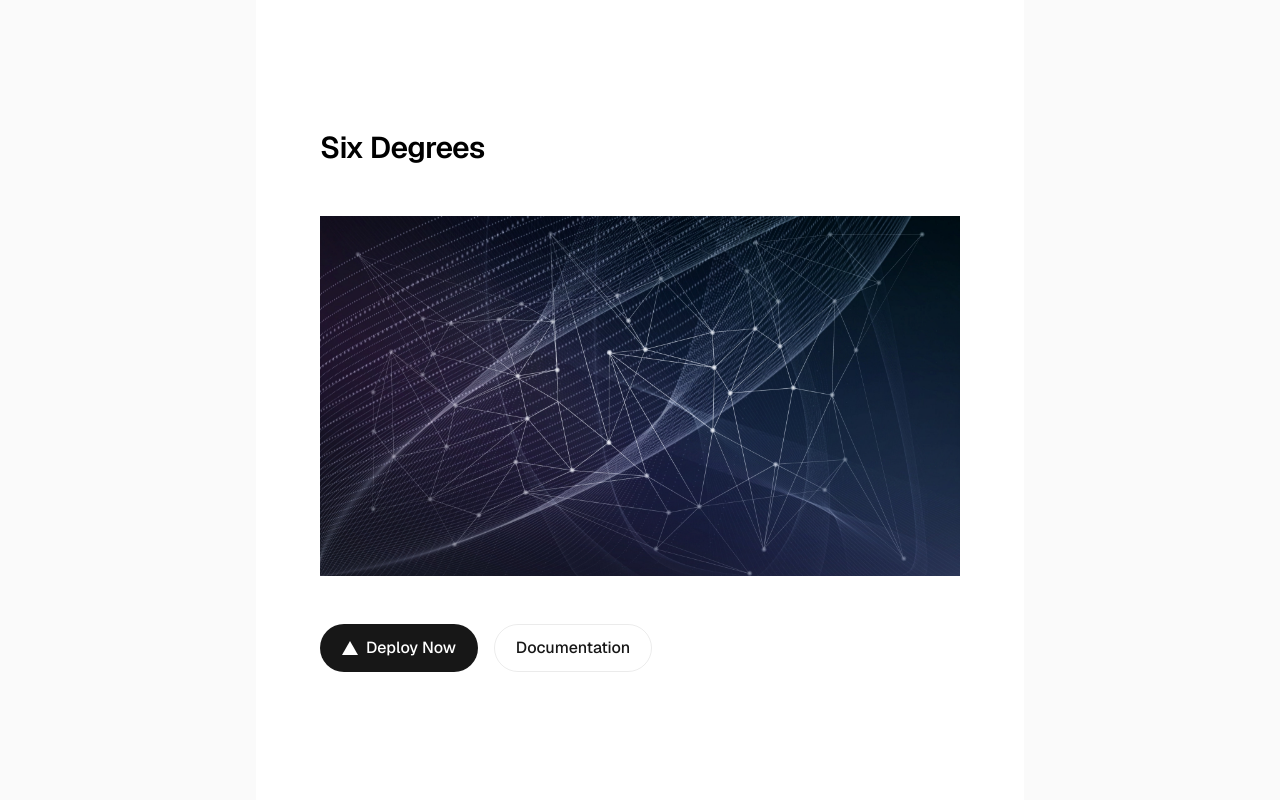
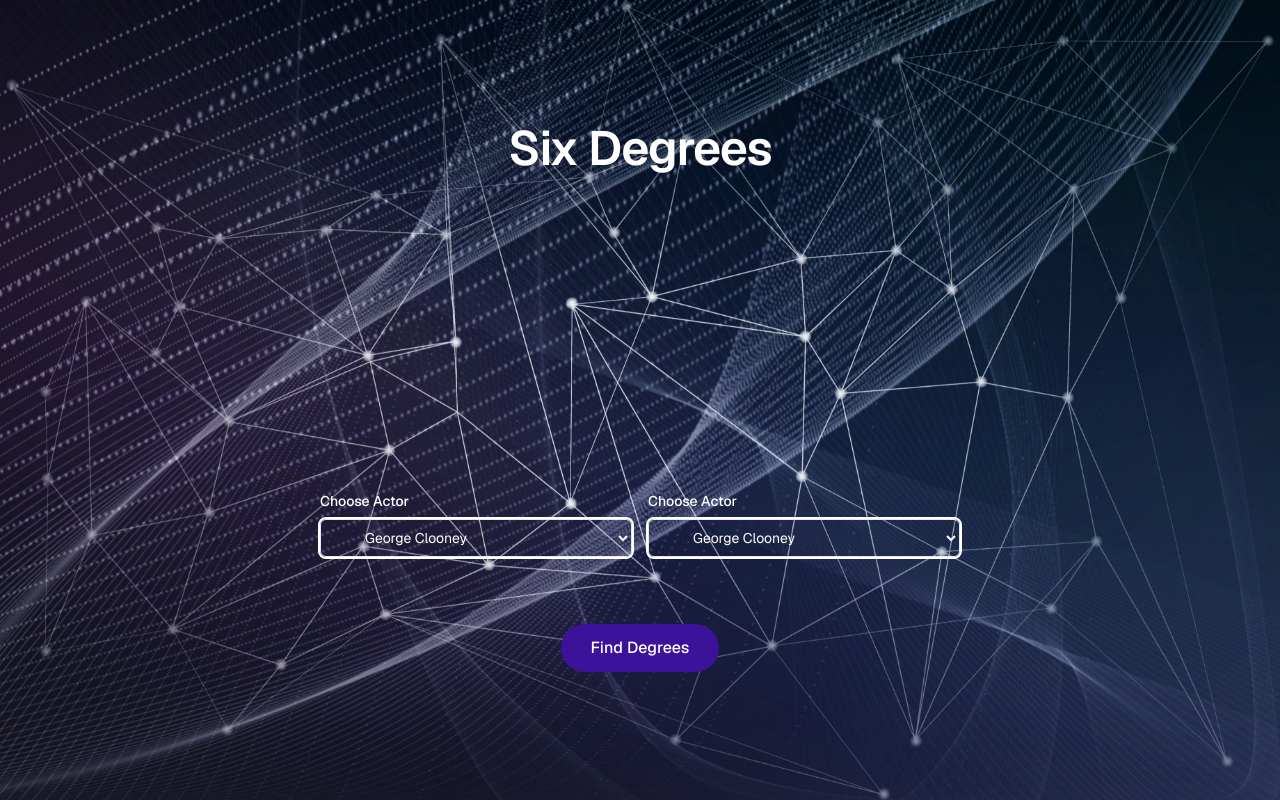
Before and after one commit to jscampbell43/six-degrees-app, a Next.js app: page / in a window 1280 px wide. Built offline with nearby package versions, Linux system fonts and the light colour scheme.

Commit message:
Added CSS Styling and buttons

```diff
--- a/app/layout.tsx
+++ b/app/layout.tsx
@@ -1,6 +1,7 @@
 import type { Metadata } from "next";
 import { Geist, Geist_Mono } from "next/font/google";
 import '@/app/ui/global.css';
+import Header from "@/app/ui/header";
 
 const geistSans = Geist({
   variable: "--font-geist-sans",
@@ -17,13 +18,16 @@ export const metadata: Metadata = {
   description: "Generated by create next app",
 };
 
-export default function RootLayout({ children }: LayoutProps<"/">) {
+export default function RootLayout({ children }: { children: React.ReactNode }) {
   return (
     <html
       lang="en"
       className={`${geistSans.variable} ${geistMono.variable} h-full antialiased`}
     >
-      <body className="min-h-full flex flex-col">{children}</body>
+      <body className="min-h-full flex flex-col">
+        <Header/>
+        {children}
+      </body>
     </html>
   );
 }
--- /dev/null
+++ b/app/not-found.tsx
@@ -0,0 +1,12 @@
+
+
+export default function NotFound(){
+    return (
+        <div>
+            <h2>
+                Page Not Found
+            </h2>
+            <p>Could not find requested resource</p>
+        </div>
+    )
+}
--- a/app/page.tsx
+++ b/app/page.tsx
@@ -1,46 +1,62 @@
-import Image from "next/image";
+import Link from "next/link";
 
 export default function Home() {
   return (
-    <div className="flex flex-col flex-1 items-center justify-center bg-zinc-50 font-sans dark:bg-black">
-      <main className="flex flex-1 w-full max-w-3xl flex-col items-center justify-between py-32 px-16 bg-white dark:bg-black sm:items-start">
-        <div className="flex flex-col items-center gap-6 text-center sm:items-start sm:text-left">
-          <h1 className="max-w-xs text-3xl font-semibold leading-10 tracking-tight text-black dark:text-zinc-50">
-            Six Degrees
-          </h1>
+    <div className="flex flex-col flex-1 items-center justify-center font-sans">
+      <main className="flex flex-1 w-full max-w-3xl flex-col items-center justify-between py-32 px-16">
+        <div className="flex gap-4 w-full">
+          {/* Select Actor 1 */}
+          <div className="flex-1">
+            <label htmlFor="actor1" className="mb-2 block text-sm font-medium">
+              Choose Actor
+            </label>
+            <div className="relative">
+              <select
+                id="actor1"
+                name="actor1"
+                className="peer block w-full cursor-pointer rounded-md border border-gray-200 py-2 pl-10 text-sm outline-2 placeholder:text-gray-500"
+                defaultValue="Kevin Bacon"
+              >
+                <option value="" disabled>
+                  Select Actor
+                </option>
+                <option>
+                  George Clooney
+                </option>
+              </select>
+            </div>
+          </div>
+
+          {/* Select Actor 2 */}
+          <div className="flex-1">
+            <label htmlFor="actor2" className="mb-2 block text-sm font-medium">
+              Choose Actor
+            </label>
+            <div className="relative">
+              <select
+                id="actor2"
+                name="actor2"
+                className="peer block w-full cursor-pointer rounded-md border border-gray-200 py-2 pl-10 text-sm outline-2 placeholder:text-gray-500"
+                defaultValue="Kevin Bacon"
+              >
+                <option value="" disabled>
+                  Select Actor
+                </option>
+                <option>
+                  George Clooney
+                </option>
+              </select>
+            </div>
+          </div>
         </div>
-        <Image
-          className="dark:invert"
-          src="/connections.jpg"
-          alt="Next.js logo"
-          width={4096}
-          height={2300}
-          priority
-        />
         <div className="flex flex-col gap-4 text-base font-medium sm:flex-row">
-          <a
-            className="flex h-12 w-full items-center justify-center gap-2 rounded-full bg-foreground px-5 text-background transition-colors hover:bg-[#383838] dark:hover:bg-[#ccc] md:w-[158px]"
-            href="https://vercel.com/new?utm_source=create-next-app&utm_medium=appdir-template-tw&utm_campaign=create-next-app"
-            target="_blank"
+          <Link
+            className="flex h-12 w-full items-center justify-center gap-2 rounded-full px-5 bg-[#3B1299] transition-colors hover:bg-[#383838] dark:hover:bg-[#ccc] md:w-[158px]"
+            href="/results"
             rel="noopener noreferrer"
           >
-            <Image
-              className="dark:invert h-[14px] w-4"
-              src="/vercel.svg"
-              alt="Vercel logomark"
-              width={16}
-              height={14}
-            />
-            Deploy Now
-          </a>
-          <a
-            className="flex h-12 w-full items-center justify-center rounded-full border border-solid border-black/[.08] px-5 transition-colors hover:border-transparent hover:bg-black/[.04] dark:border-white/[.145] dark:hover:bg-[#1a1a1a] md:w-[158px]"
-            href="https://nextjs.org/docs?utm_source=create-next-app&utm_medium=appdir-template-tw&utm_campaign=create-next-app"
-            target="_blank"
-            rel="noopener noreferrer"
-          >
-            Documentation
-          </a>
+            Find Degrees
+          </Link>
         </div>
       </main>
     </div>
--- /dev/null
+++ b/app/results/page.tsx
@@ -0,0 +1,19 @@
+import Link from "next/link";
+
+export default function Results() {
+    return (
+    <div className="flex flex-col flex-1 items-center justify-center font-sans">
+      <main className="flex flex-1 w-full max-w-3xl flex-col items-center justify-between py-32 px-16">
+        <div className="flex flex-col gap-4 text-base font-medium sm:flex-row">
+          <Link
+            className="flex h-12 w-full items-center justify-center gap-2 rounded-full px-5 bg-[#3B1299] transition-colors hover:bg-[#383838] dark:hover:bg-[#ccc] md:w-[158px]"
+            href="/"
+            rel="noopener noreferrer"
+          >
+            New Match
+          </Link>
+        </div>
+      </main>
+    </div>
+  );
+}
--- a/app/ui/global.css
+++ b/app/ui/global.css
@@ -5,8 +5,8 @@
 @import "tailwindcss";
 
 :root {
-  --background: #ffffff;
-  --foreground: #171717;
+  --background: #171717;
+  --foreground: #ffffff;
 }
 
 @theme inline {
@@ -27,4 +27,8 @@ body {
   background: var(--background);
   color: var(--foreground);
   font-family: Arial, Helvetica, sans-serif;
+  background-image: url('/connections.jpg');
+  background-size: cover;
+  background-position: center;
+  background-attachment: fixed;
 }
--- /dev/null
+++ b/app/ui/header.tsx
@@ -0,0 +1,13 @@
+export default function Header() {
+  return (
+    <div className="flex flex-col flex-1 items-center justify-center font-sans">
+      <main className="flex flex-1 w-full max-w-3xl flex-col items-center justify-between py-32 px-16">
+        <div className="flex flex-col items-center gap-6 text-center">
+          <h1 className="max-w-xs text-5xl font-semibold leading-10 tracking-tight">
+            Six Degrees
+          </h1>
+        </div>
+      </main>
+    </div>
+  );
+}
```
